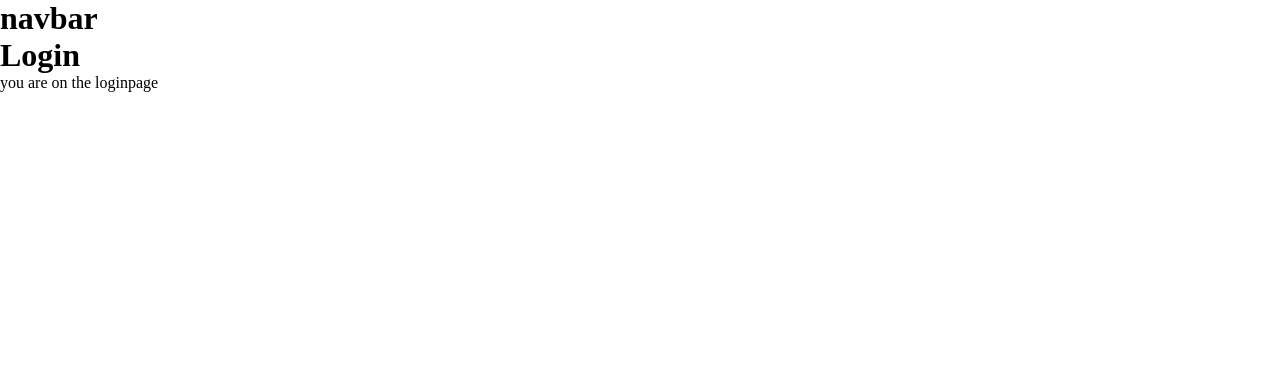
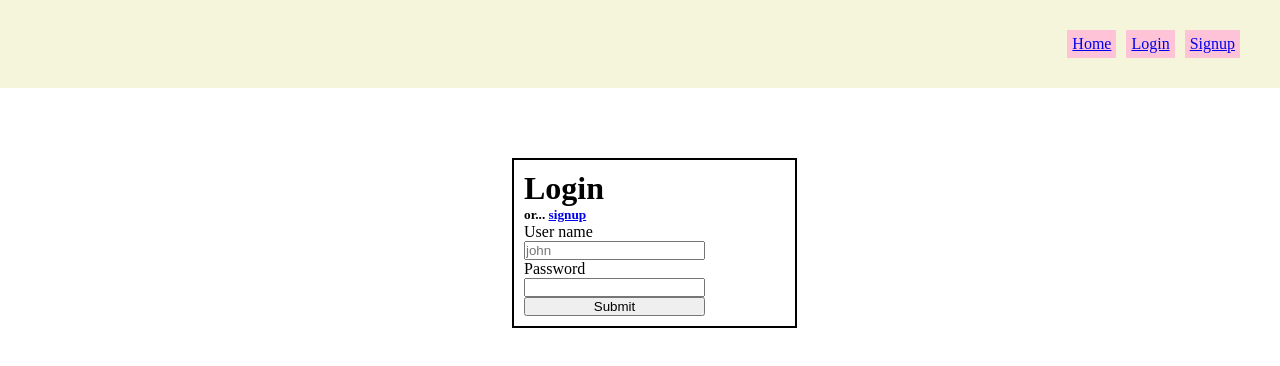
Before and after one commit to Lopez-Jordan/SurfReport, a React (Vite) app in the folder client/: page /login in a window 1280 px wide. Shown: the top 366 px of the page. Built offline with nearby package versions, Linux system fonts and the light colour scheme; no server answers.

Commit message:
login and signup pages have basic functionality

```diff
--- a/client/src/components/Navbar.css
+++ b/client/src/components/Navbar.css
@@ -0,0 +1,11 @@
+.navbar{
+    background-color: beige;
+    padding: 30px;
+    display: flex;
+    justify-content: flex-end;
+}
+.navbar a{
+    padding: 5px;
+    background-color: rgb(255, 195, 215);
+    margin-right: 10px;
+}
--- a/client/src/components/Navbar.jsx
+++ b/client/src/components/Navbar.jsx
@@ -5,23 +5,47 @@ import { Link, useLocation } from 'react-router-dom';
 export default function Navbar() {
     const [loggedIn, setLoggedIn] = useState(null);
 
+    useEffect(() => {
+        checkLogin();
+    }, []);
+
     const checkLogin = async () => {
         let response = await fetch('/api/login');
         if (response.ok) {
             const data = await response.json();
-            console.log(data);
-        } else {
-            console.log('nope')
+            if (data.loggedIn == true){
+                console.log(data.loggedIn);
+                setLoggedIn(true);
+            } else {
+                console.log(data.loggedIn);
+
+                setLoggedIn(false);
+            }
         }
     };
 
-    useEffect(() => {
-        checkLogin();
-    }, []);
+    const handleLogout = async () => {
+        // make a post request to /api/logout
+    }
+
 
     return (
-        <div>
-            <h1>navbar</h1>
-        </div>
+        <>
+            <div className="navbar">
+                {(loggedIn) ? (
+                    <>
+                        <Link to='/'>Home</Link>
+                        <button onClick={handleLogout}>Logout</button>
+                    </>
+                ) : (
+                    <>
+                        <Link to='/'>Home</Link>
+                        <Link to='/login'>Login</Link>
+                        <Link to='/signup'>Signup</Link>
+                    </>
+
+                )}
+            </div>
+        </>
       );
 }
--- a/client/src/index.css
+++ b/client/src/index.css
@@ -1,6 +1,20 @@
 * {
   margin: 0;
   padding: 0;
+}
+.mainLoginSignup {
+  padding: 10px 90px 10px 10px;
+  border: 2px solid black;
+  width: fit-content;
+  margin-left: 40%;
+  position: relative;
+  top: 70px;
+  display: flex;
+  flex-direction: column;
+}
+.formLogin{
+  display: flex;
+  flex-direction: column;
 }
 
 @media (max-width: 768px) {
--- a/client/src/pages/Login.jsx
+++ b/client/src/pages/Login.jsx
@@ -1,12 +1,29 @@
 import { useState } from "react";
+import { Link, useLocation } from 'react-router-dom';
 
 export default function Login () {
 
+    const [userName, setUserName] = useState("");
+    const [password, setPassword] = useState("");
+
+    const handleFormSubmit = (e) => {
+        e.preventDefault();
+        alert(`Hello ${userName} with password: ${password}`);
+    }
+
     return (
         <>
-            <h1>Login</h1>
-            <p>you are on the loginpage</p>
-
+            <div className="mainLoginSignup">
+                <h1>Login</h1>
+                <h5>or... <Link to="/signup">signup</Link></h5>
+                <form onSubmit={handleFormSubmit} className="formLogin"  action="">
+                    <label>User name</label>
+                    <input value={userName} onChange={(e) => setUserName(e.target.value)}  type="text" placeholder="john" />
+                    <label>Password</label>
+                    <input value={password} onChange={(e) => setPassword(e.target.value)} type="password" />
+                    <button type="submit">Submit</button>
+                </form>
+            </div>
         </>
     )
 }
--- a/client/src/pages/Signup.jsx
+++ b/client/src/pages/Signup.jsx
@@ -1,12 +1,35 @@
-import { useState } from "react";
+import React, { useState } from "react";
+import { Link } from 'react-router-dom';
 
-export default function Signup () {
+export default function Signup() {
+    const [userName, setUserName] = useState("");
+    const [password, setPassword] = useState("");
+
+    const handleFormSubmit = (e) => {
+        e.preventDefault();
+        alert(`Hello ${userName} with password: ${password}`);
+    }
 
     return (
-        <>
+        <div className="mainLoginSignup">
             <h1>Signup</h1>
-            <p>you are on the signup page</p>
-
-        </>
-    )
+            <h5>or... <Link to="/login">login</Link></h5>
+            <form onSubmit={handleFormSubmit} className="formLogin">
+                <label>User name</label>
+                <input
+                    value={userName}
+                    onChange={(e) => setUserName(e.target.value)}
+                    type="text"
+                    placeholder="john"
+                />
+                <label>Password</label>
+                <input
+                    value={password}
+                    onChange={(e) => setPassword(e.target.value)}
+                    type="password"
+                />
+                <button type="submit">Submit</button>
+            </form>
+        </div>
+    );
 }
```
Also changed, not shown: 1 other file (tests, documents, lock files or other folders).
